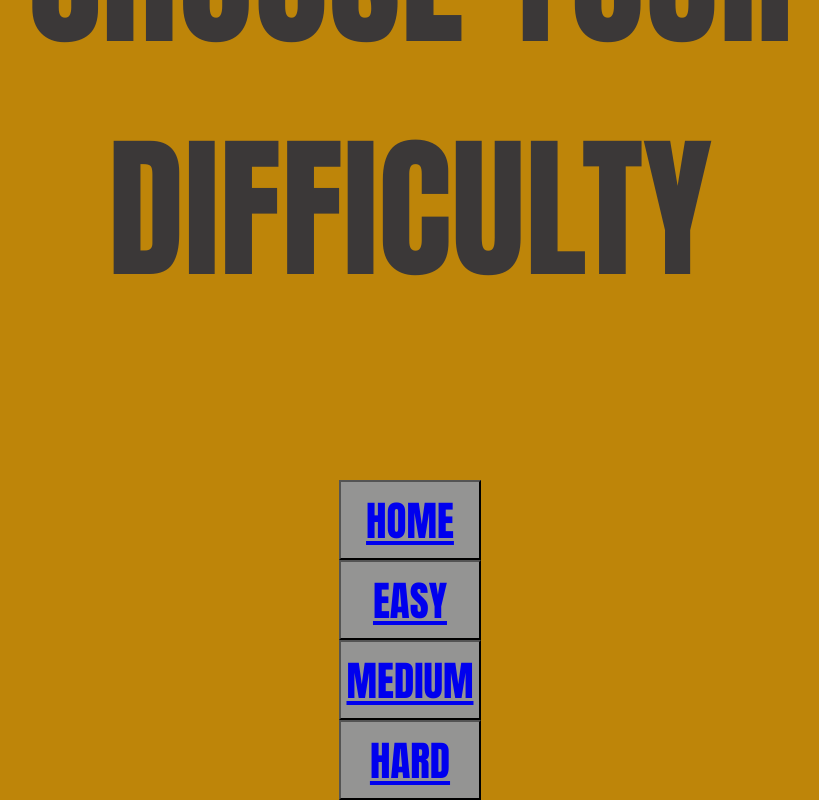
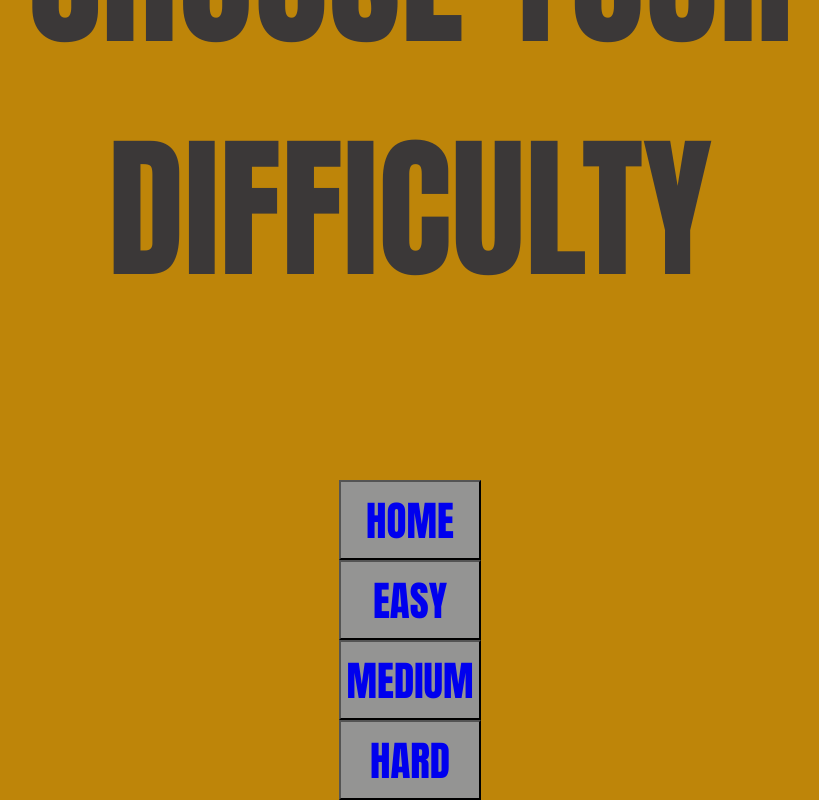
Before and after one commit to sassmith98/Ciphers-And-You, a React (Create React App) app: page /diff in a window 1280 px wide. Shown: the part 296-1096 px from the top of the page, without its empty margins (230-1049 px from the left). Built offline with nearby package versions, Linux system fonts and the light colour scheme.

Commit message:
More Styling Changes

```diff
--- a/src/App.css
+++ b/src/App.css
@@ -9,6 +9,10 @@
 
 .App-header {
   background-color: #be8509;
+  border-style: solid;
+  padding: 10px;
+  background: #949493;
+  background-clip: padding-box;
   min-height: 5vh;
   display: flex;
   flex-direction: column;
@@ -21,6 +25,10 @@
 
 .App-subheader {
   background-color: #be8509;
+  border-style: solid;
+  padding: 5px;
+  background: #949493;
+  background-clip: padding-box;
   min-height: 5vh;
   display: flex;
   flex-direction: column;
--- a/src/App.js
+++ b/src/App.js
@@ -22,8 +22,8 @@ function App() {
           Site by Steven Smith
         </header>
         <nav className="App-navigation">
-              <Button><Link to="/diff">Choose Your Difficulty</Link></Button>
-              <Button><Link to="/about">About The Site</Link></Button>
+              <Button><Link to="/diff" style={{ textDecoration: 'none' }}>Choose Your Difficulty</Link></Button>
+              <Button><Link to="/about" style={{ textDecoration: 'none' }}>About The Site</Link></Button>
         </nav>
         </Route>
 
--- a/src/level_base_page/difficultlyScreen.js
+++ b/src/level_base_page/difficultlyScreen.js
@@ -15,16 +15,16 @@ function difficultyScreen() {
       <Router>
       <div className="difficultyScreen">
           <Switch>
-        <Route path="/diff" exact>
+        <Route path="/diff" style={{ textDecoration: 'none' }} exact>
           <p>
             CHOOSE YOUR DIFFICULTY
           </p>
            <nav>
             <div className="difficulty-button">
-              <Button><Link to="/" exact>HOME</Link></Button>
-              <Button><Link to="/easy">EASY</Link></Button>
-              <Button><Link to="/medium">MEDIUM</Link></Button>
-              <Button><Link to="/hard">HARD</Link></Button>
+              <Button><Link to="/" style={{ textDecoration: 'none' }} exact>HOME</Link></Button>
+              <Button><Link to="/easy" style={{ textDecoration: 'none' }}>EASY</Link></Button>
+              <Button><Link to="/medium" style={{ textDecoration: 'none' }}>MEDIUM</Link></Button>
+              <Button><Link to="/hard" style={{ textDecoration: 'none' }}>HARD</Link></Button>
              </div>
             </nav>
         </Route>
--- a/src/level_base_page/easy.js
+++ b/src/level_base_page/easy.js
@@ -5,14 +5,13 @@ import {easy_data} from './easy_data'
 import '../App.css';
 
 function Easy({name}){
-
   return(
     <Router>
       <Switch>
 
         <Route path="/easy" exact>
         <div className="easy-page">
-         <Button><Link to="/diff">Choose Your Difficulty</Link></Button>
+        <Button><Link to="/diff" style={{ textDecoration: 'none' }}>Choose Your Difficulty</Link></Button>
 
             <h1>{name}</h1>
 
--- a/src/level_base_page/hard.js
+++ b/src/level_base_page/hard.js
@@ -11,7 +11,7 @@ function Hard({name}){
 
         <Route path="/hard" exact>
         <div className="hard-page">
-        <Button><Link to="/diff">Choose Your Difficulty</Link></Button>
+        <Button><Link to="/diff" style={{ textDecoration: 'none' }}>Choose Your Difficulty</Link></Button>
 
           <h1>{name}</h1>
 
--- a/src/level_base_page/medium.js
+++ b/src/level_base_page/medium.js
@@ -11,7 +11,7 @@ function Medium({name}){
 
         <Route path="/medium" exact>
 
-        <Button><Link to="/diff">Choose Your Difficulty</Link></Button>
+        <Button><Link to="/diff" style={{ textDecoration: 'none' }}>Choose Your Difficulty</Link></Button>
 
           <h1>{name}</h1>
 
```
